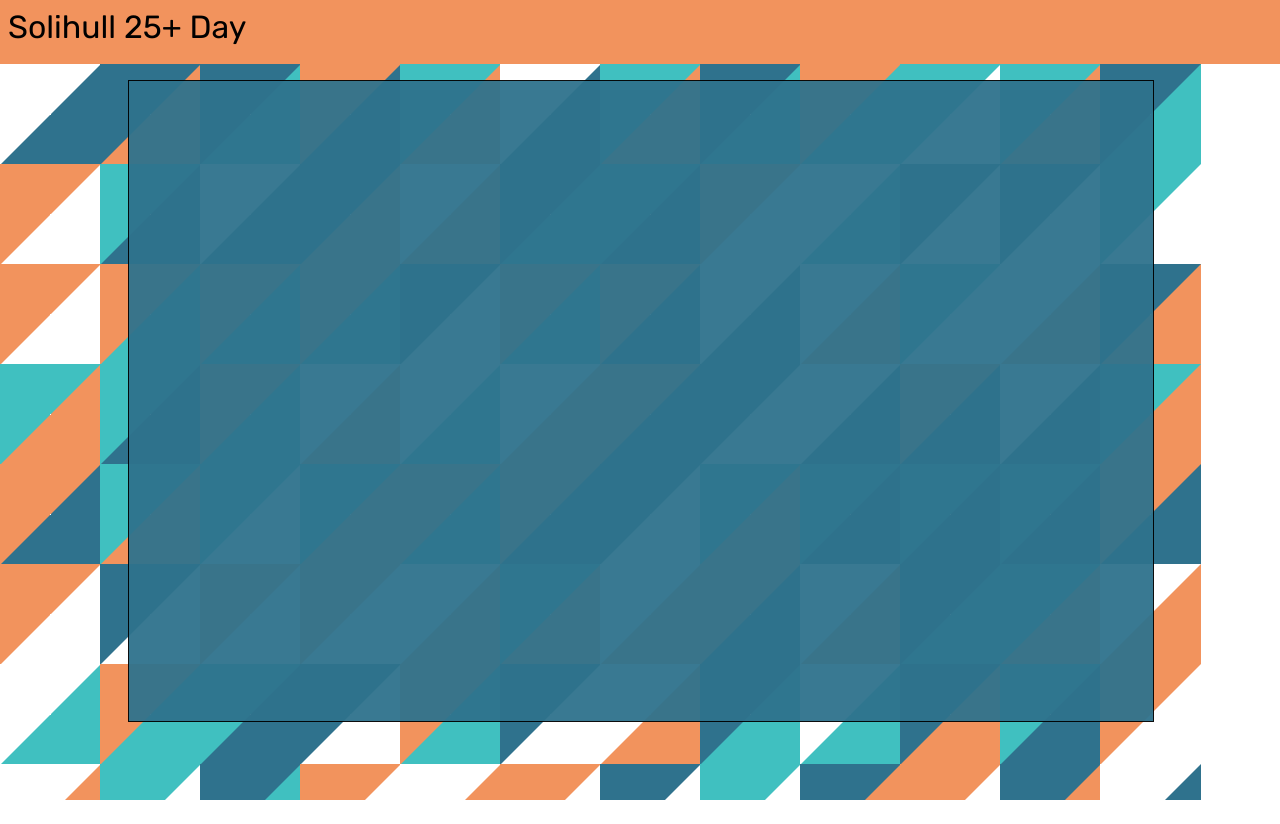
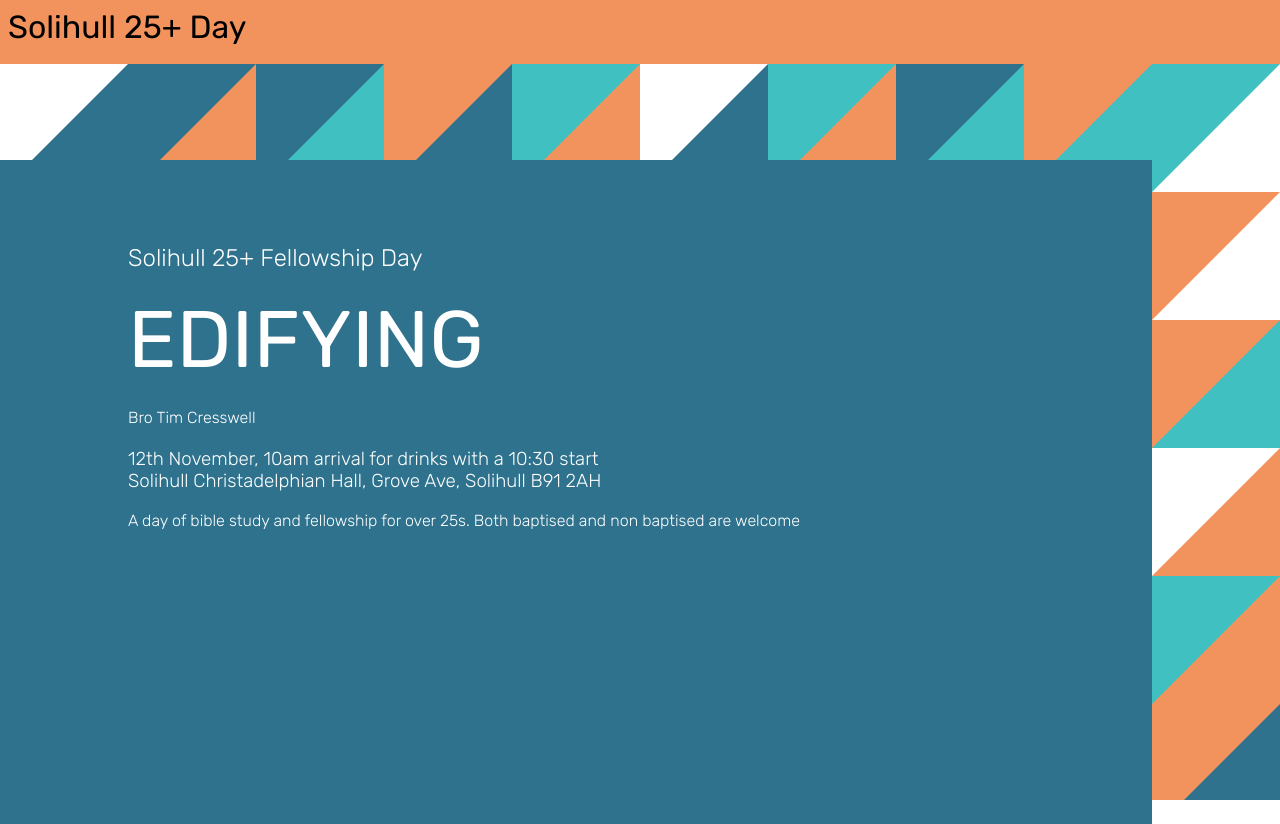
Before and after one commit to joshp93/solihull-25-plus, an Angular app: page / in a window 1280 px wide. Before the commit the page ends 800 px from the top, so only its background shows below. Built offline with nearby package versions, Linux system fonts and the light colour scheme.

Commit message:
Added basic content, still need to resolve full width square issues

```diff
--- a/src/app/app.component.html
+++ b/src/app/app.component.html
@@ -1,7 +1,16 @@
-<h1>Solihull 25+ Day</h1>
-<div class="background">
+<h1 class="banner">Solihull 25+ Day</h1>
+<div class="background" [ngStyle]="{'grid-template-columns': 'repeat(auto-fit, ' + squareSideLength + 'px)', 'grid-template-rows': 'repeat(auto-fit, ' + squareSideLength + 'px)'}">
   <div class="square" *ngFor="let square of squares; index as i" id="{{ square.name }}"
-    [ngStyle]="{'border-top-color':square.colour1, 'border-left-color':square.colour1, 'border-right-color':square.colour2, 'border-bottom-color':square.colour2, 'animation-delay':i + '0ms'}">
+    [ngStyle]="getSquareStyling(square, i)">
   </div>
 </div>
-<div class="content"></div>
+<div class="content">
+  <h2>Solihull 25+ Fellowship Day</h2>
+  <h1>EDIFYING</h1>
+  <h4>Bro Tim Cresswell</h4>
+  <h3>
+    12th November, 10am arrival for drinks with a 10:30 start<br>
+    Solihull Christadelphian Hall, Grove Ave, Solihull B91 2AH
+  </h3>
+  <p>A day of bible study and fellowship for over 25s. Both baptised and non baptised are welcome</p>
+</div>
--- a/src/app/app.component.ts
+++ b/src/app/app.component.ts
@@ -1,4 +1,4 @@
-import { Component, OnInit } from '@angular/core';
+import { Component, HostListener, OnInit } from '@angular/core';
 import { Square } from './classes/square';
 
 @Component({
@@ -8,22 +8,51 @@ import { Square } from './classes/square';
 })
 export class AppComponent implements OnInit {
   squares = new Array<Square>();
+  squareSideLength = 100;
   colours = [
     "#ffffff",
     "#2f728d",
     "#f2935d",
     "#40c0c0"
   ]
+  contentBoxStyling = {};
 
   ngOnInit() {
     this.generateSquares();
   }
 
+  @HostListener('window:orientationchange', ['$event'])
+  private onOrientationChange(event: Event) {
+    this.squares = new Array<Square>();
+    this.generateSquares();
+  }
+
+  @HostListener('window:resize', ['$event'])
+  private onResizeEvent(event: Event) {
+    this.squares = new Array<Square>();
+    this.generateSquares();
+  }
+
+  getSquareStyling(square: Square, i: number) {
+    return {
+      'border': square.borderWidth + 'px solid',
+      'border-top-color': square.colour1,
+      'border-left-color': square.colour1,
+      'border-right-color': square.colour2,
+      'border-bottom-color': square.colour2,
+      'animation-delay': i + '0ms',
+      'background': square.colour1
+    }
+  }
+
   private generateSquares() {
+    this.contentBoxStyling = {};
     for (let i = 0; i < 1000; i++) {
       let colourPicker = Array<string>();
       this.colours.forEach(c => colourPicker.push(c));
-      this.squares.push(new Square(`square-${i}`, this.pickAColour(colourPicker), this.pickAColour(colourPicker)));
+      const borderWidth = this.determineSquareSideLength();
+      this.squareSideLength = borderWidth * 2;
+      this.squares.push(new Square(`square-${i}`, this.pickAColour(colourPicker), this.pickAColour(colourPicker), borderWidth));
     }
   }
 
@@ -31,4 +60,7 @@ export class AppComponent implements OnInit {
     const i = Math.floor(Math.random() * colourPicker.length - 1) + 1;
     return colourPicker.splice(i, 1)[0];
   }
+
+  private determineSquareSideLength = () => window.innerWidth / 20;
+
 }
--- a/src/app/classes/square.ts
+++ b/src/app/classes/square.ts
@@ -2,10 +2,12 @@ export class Square {
     name: string;
     colour1: string;
     colour2: string;
+    borderWidth: number;
 
-    constructor(name: string, colour1: string, colour2: string) {
+    constructor(name: string, colour1: string, colour2: string, borderWidth: number) {
         this.name = name;
         this.colour1 = colour1;
         this.colour2 = colour2;
+        this.borderWidth = borderWidth;
     }
 }
--- a/src/index.html
+++ b/src/index.html
@@ -2,7 +2,7 @@
 <html lang="en">
 <head>
   <meta charset="utf-8">
-  <title>Solihul 25+</title>
+  <title>Solihul 25+ Day</title>
   <base href="/">
   <meta name="viewport" content="width=device-width, initial-scale=1">
   <link rel="icon" type="image/x-icon" href="favicon.ico">
--- a/src/styles.scss
+++ b/src/styles.scss
@@ -11,7 +11,7 @@ html, body {
     font-weight: 300;
 }
 
-h1 {
+.banner {
     font-weight: 400;
     background-color: #f2935d;
     padding: .5rem;
@@ -39,8 +39,8 @@ h1 {
     row-gap: 0px;
     overflow: hidden;
     .square {
-        height: 1px;
-        width: 1px;
+        height: 0px;
+        width: 0px;
         border: 50px solid;
         border-top-color: #2f728d;
         border-left-color: #2f728d;
@@ -51,13 +51,21 @@ h1 {
 }
 
 .content {
+    color: #ffffff;
+    padding: 5% 0 0 10%;
+    h1 {
+        font-weight: 400;
+        font-size: 5rem;
+        padding: 0;
+        margin: 0;
+    }
     z-index: 2;
     position: absolute;
-    left: 10%;
-    top: 10%;
+    left: 0;
+    top: 20%;
     background-color: #2f728d;
-    border: 1px solid black;
-    height: 80%;
+    height: 75%;
     width: 80%;
-    opacity: .95;
+    opacity: 1;
+    animation: 1s ease-out 0s 1 slideInFromLeft;
 }
```
